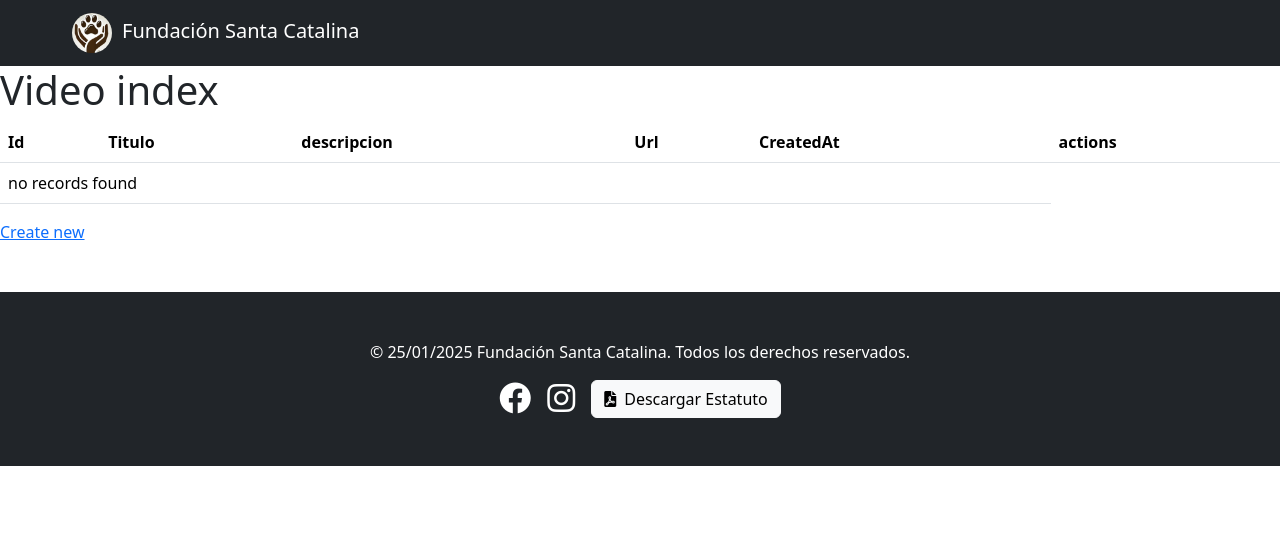
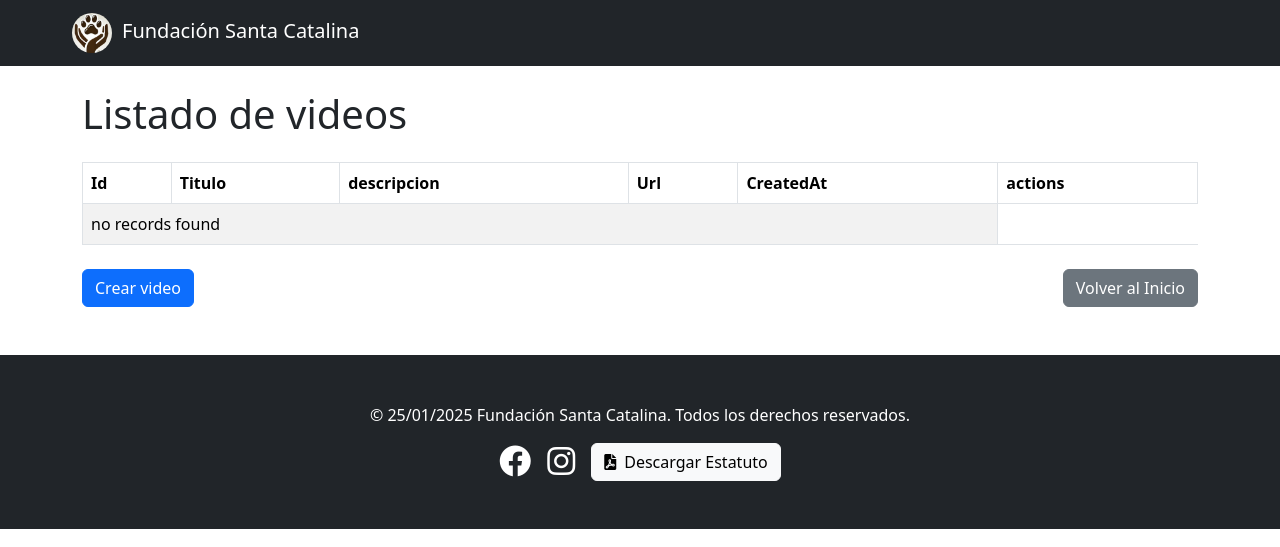
Before and after one commit to chrisjav35298/catalina, a PHP site: template templates/video/index.html.twig in a window 1280 px wide. Shown: the top 547 px of the page. Run offline with PHP 8.4, Linux system fonts and the light colour scheme; the template is opened without the code that fills it, so the values that code supplies are empty; some libraries are stand-ins or nearby versions.

Commit message:
seccion videos ok

```diff
--- a/public/css/styles.css
+++ b/public/css/styles.css
@@ -53,6 +53,7 @@
     .hero-section a {
         font-size: 10px; /* Ajusta el tamaño para los enlaces */
     }
+
 }
 
 .hero-section .container {
--- a/templates/video/_delete_form.html.twig
+++ b/templates/video/_delete_form.html.twig
@@ -1,4 +1,4 @@
 <form method="post" action="{{ path('app_video_delete', {'id': video.id}) }}" onsubmit="return confirm('Are you sure you want to delete this item?');">
     <input type="hidden" name="_token" value="{{ csrf_token('delete' ~ video.id) }}">
-    <button class="btn">Delete</button>
+    <button class="btn btn-danger">Delete</button>
 </form>
--- a/templates/video/_form.html.twig
+++ b/templates/video/_form.html.twig
@@ -1,4 +1,4 @@
 {{ form_start(form) }}
     {{ form_widget(form) }}
-    <button class="btn">{{ button_label|default('Save') }}</button>
+    <button class="btn btn-success">{{ button_label|default('Save') }}</button>
 {{ form_end(form) }}
--- a/templates/video/index.html.twig
+++ b/templates/video/index.html.twig
@@ -3,10 +3,10 @@
 {% block title %}Video index{% endblock %}
 
 {% block body %}
-    <h1>Video index</h1>
-
-    <table class="table">
-        <thead>
+    <div class="container mt-4">
+        <h1 class="mb-4">Listado de videos</h1>
+        <table class="table table-striped table-bordered">
+            <thead class="thead-dark">
             <tr>
                 <th>Id</th>
                 <th>Titulo</th>
@@ -36,6 +36,9 @@
         {% endfor %}
         </tbody>
     </table>
-
-    <a href="{{ path('app_video_new') }}">Create new</a>
+        <div class="d-flex justify-content-between mt-4">
+            <a href="{{ path('app_video_new') }}" class="btn btn-primary">Crear video</a>
+            <a href="{{ path('app_home') }}" class="btn btn-secondary">Volver al Inicio</a>
+        </div>
+    </div>
 {% endblock %}
--- a/templates/video/new.html.twig
+++ b/templates/video/new.html.twig
@@ -3,9 +3,11 @@
 {% block title %}New Video{% endblock %}
 
 {% block body %}
+ <div class="container">
     <h1>Create new Video</h1>
 
     {{ include('video/_form.html.twig') }}
 
     <a href="{{ path('app_video_index') }}">back to list</a>
+ </div>
 {% endblock %}
```
Also changed, not shown: src/Controller/VideoController.php (+10 -0 lines), templates/home.html.twig (+7 -1 lines), templates/video/edit.html.twig (+7 -3 lines), templates/video/showPublico.html.twig (+15 -11 lines).
